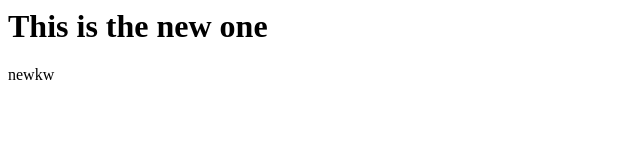
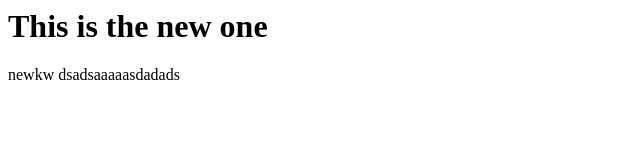
Before and after one commit to DeveloperDroplet/first, a plain HTML site: page index.html in a window 1280 px wide. Shown: the whole page, without its empty margins (0-640 px from the left). Drawn offline with Linux system fonts and the light colour scheme.

Commit message:
Update index.html

```diff
--- a/index.html
+++ b/index.html
@@ -1,2 +1,3 @@
 <h1>This is the new one</h1>
 <p>newkw
+dsadsaaaaasdadads
```
